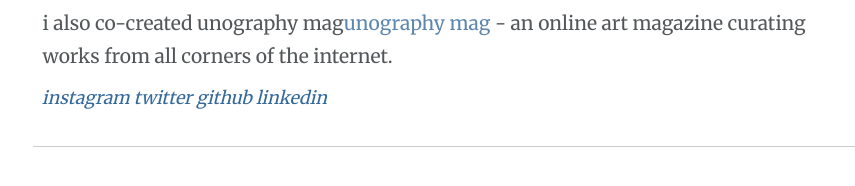
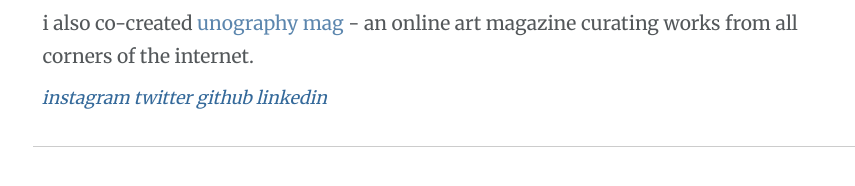
Before and after one commit to unography/personal-blog, a Gatsby site: page / in a window 1280 px wide. Shown: the part 233-419 px from the top of the page, without its empty margins (175-1030 px from the left). Built offline with nearby package versions, Linux system fonts and the light colour scheme; Gatsby itself is replaced by a stand-in of ours; some packages are replaced by stand-ins of ours.

Commit message:
typo fix

```diff
--- a/src/components/bio.js
+++ b/src/components/bio.js
@@ -24,7 +24,7 @@ function Bio() {
               <p class="self">hi, i'm</p>
               <h1 class="rootHeader">{author}</h1>
               <p class="self">i'm a data scientist, photographer, and a creative coder. my interests include art, ai, and making art with ai.</p>
-              <p class="self">i also co-created unography mag<a href="https://unographymag.com">unography mag</a>  - an online art magazine curating works from all corners of the internet.</p>
+              <p class="self">i also co-created <a href="https://unographymag.com">unography mag</a>  - an online art magazine curating works from all corners of the internet.</p>
               <div class="socialLinks">
                 {` `}
                 <a href={`https://instagram.com/${social.instagram}`}>
```
